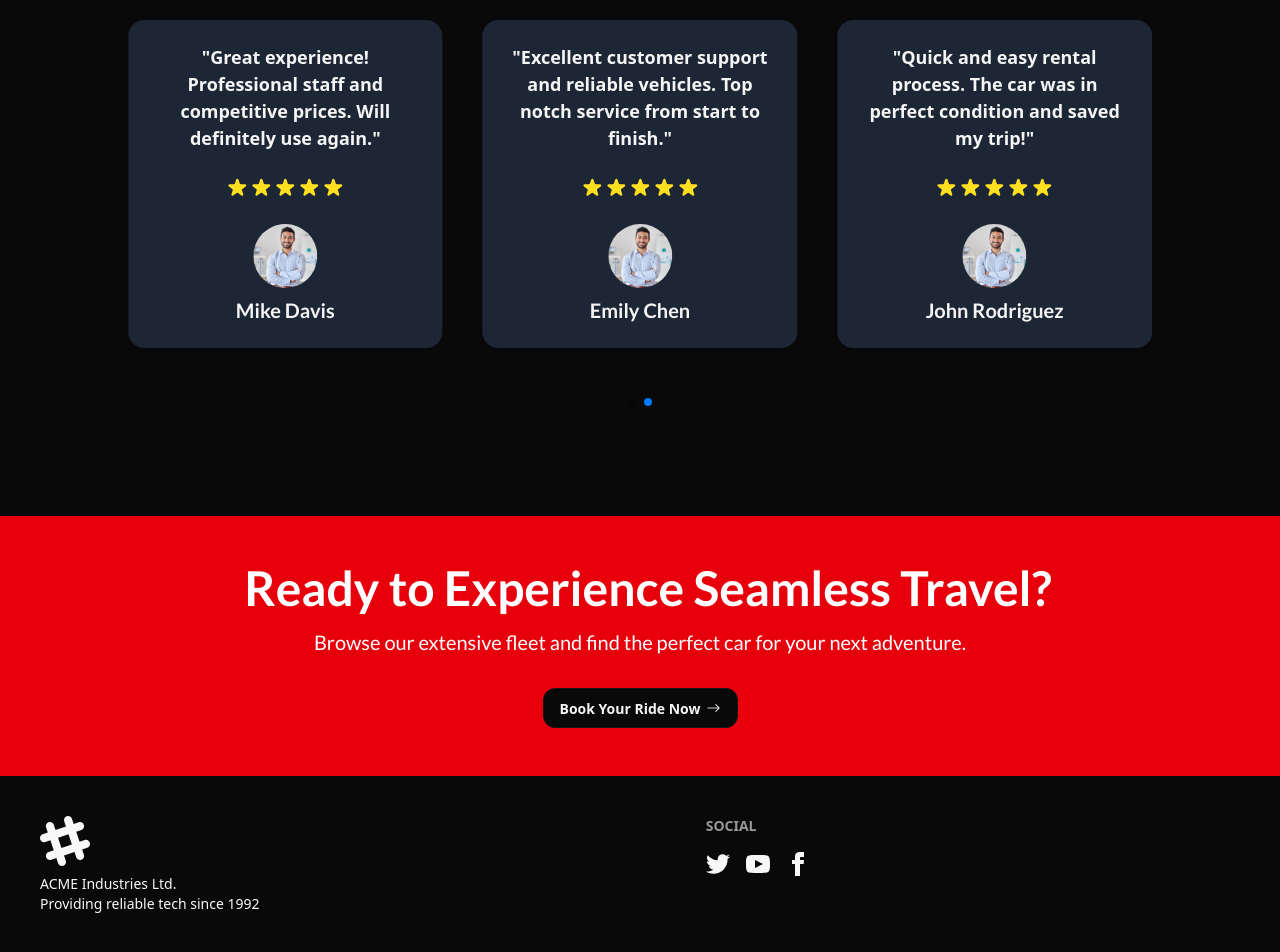
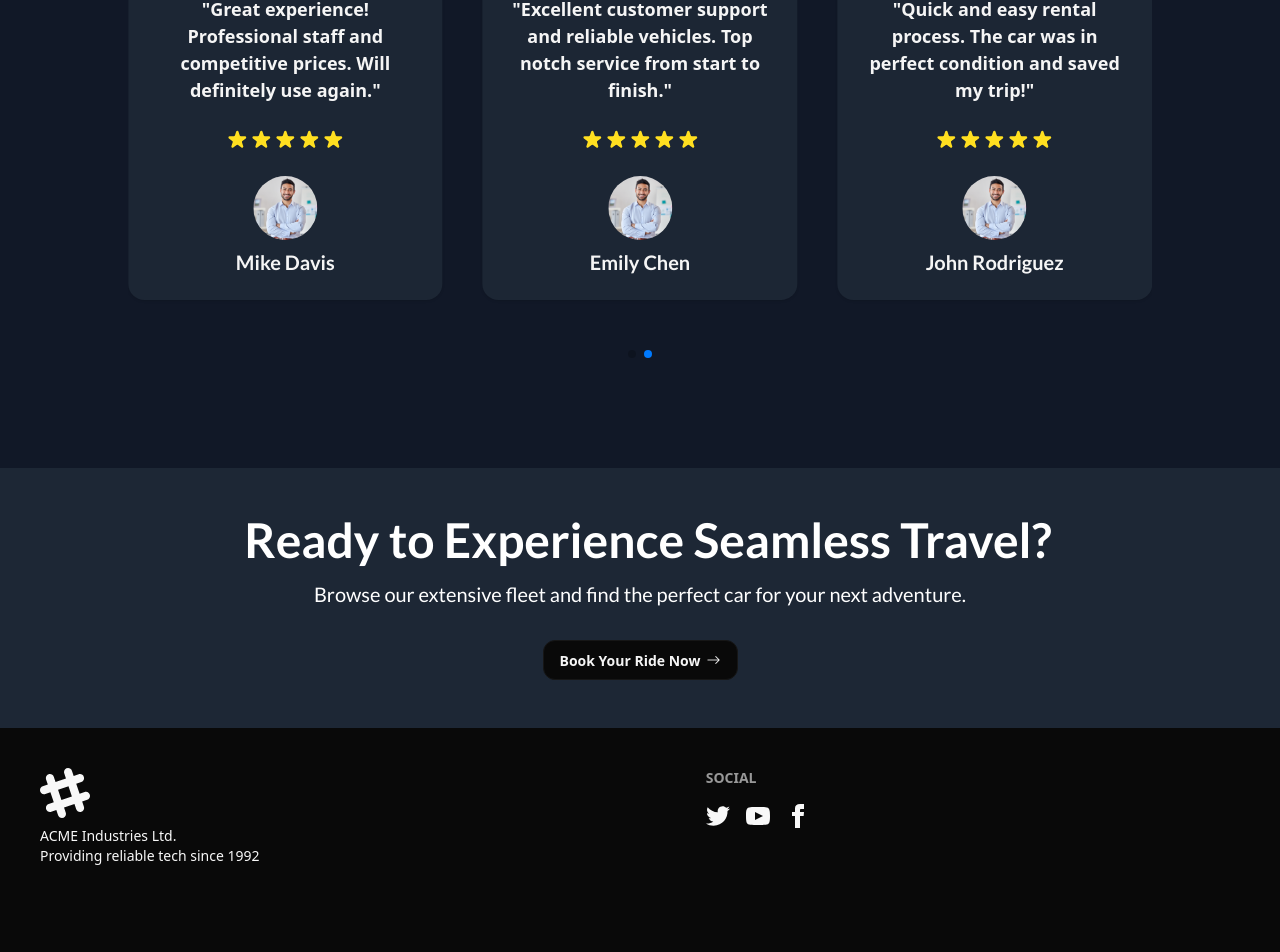
Before and after one commit to jacobferreras/car-rental, a Next.js app: page / in a window 1280 px wide. Shown: the part 2948-3900 px from the top of the page. After the commit the page ends 3854 px from the top, so only its background shows below. Built offline with nearby package versions, Linux system fonts and the light colour scheme; no server answers; the database is empty.

Commit message:
refactor: update background styles in HomeSection for improved design consistency

```diff
--- a/components/ui/home/HomeSection.tsx
+++ b/components/ui/home/HomeSection.tsx
@@ -70,7 +70,7 @@ const HomeSection = () => {
         <ServiceBenifits />
       </div>
 
-      <div className="flex flex-col justify-center items-center px-2 py-24 bg-[url('/Inside.png')] bg-cover bg-no-repeat bg-center mb-12 rounded-2xl ">
+      <div className="flex flex-col justify-center items-center px-2 py-24 bg-[url('/Inside.png')] bg-cover bg-no-repeat bg-center rounded-2xl ">
         <div className="text-2xl lg:text-5xl font-family-mono font-bold mb-4 md:mb-8 text-white pl-4">
           Simple Steps to Book Your Car
         </div>
@@ -79,12 +79,12 @@ const HomeSection = () => {
         </div>
       </div>
 
-      <div className="justify-center items-center py-24">
+      <div className="justify-center items-center py-24 bg-[#111827]">
         <CustomerTestimony />
       </div>
 
       <div>
-        <div className="flex flex-col justify-center items-center px-2 py-12 bg-red-600">
+        <div className="flex flex-col justify-center items-center px-2 py-12 bg-[#1d2735]">
           <div className="text-2xl lg:text-5xl font-family-mono font-bold mb-4 text-white pl-4">
             Ready to Experience Seamless Travel?
           </div>
```
